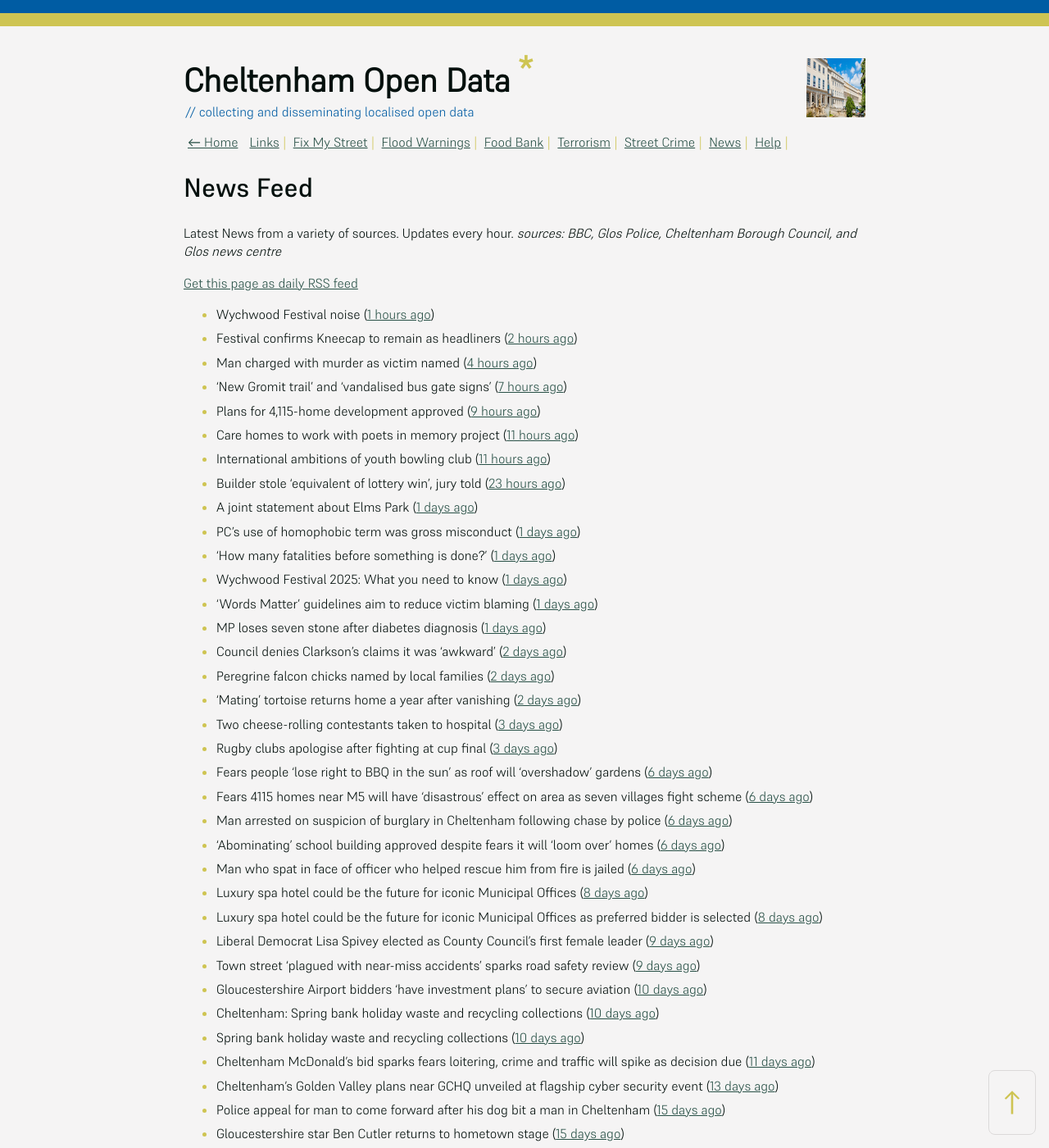
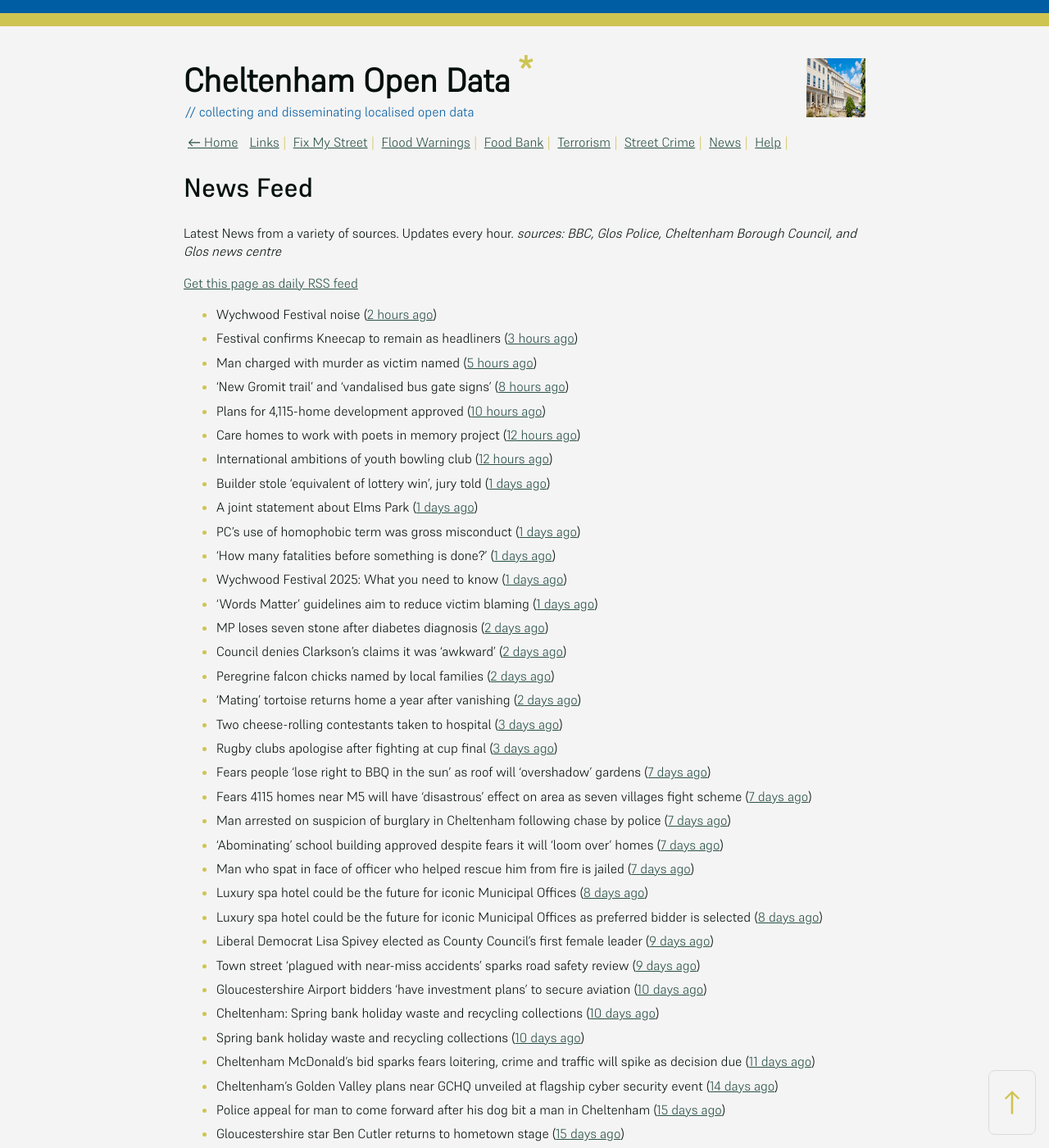
Before and after one commit to mat-0/cheltenham-open-data, a Jekyll site: the page built from _pages/news.md, in a window 1280 px wide and 1400 px high. Shown: the whole window at 82% size. Built offline with Jekyll 4.4.1, drawn with Linux system fonts in a browser that asks for light colours; some of the changed text lies outside the part shown.

Commit message:
Updated 2025-05-30 17:57:58

```diff
--- a/_pages/news.md
+++ b/_pages/news.md
@@ -12,30 +12,30 @@ _sources: BBC, Glos Police, Cheltenham Borough Council, and Glos news centre_
 [Get this page as daily RSS feed](/daily.rss)
 
 <!-- news_marker starts -->
-- Wychwood Festival noise ([1 hours ago](https://www.cheltenham.gov.uk/news/article/3016/wychwood_festival_noise))
-- Festival confirms Kneecap to remain as headliners ([2 hours ago](https://www.bbc.com/news/articles/clyg54e88jmo))
-- Man charged with murder as victim named ([4 hours ago](https://www.bbc.com/news/articles/ce80685p13no))
-- 'New Gromit trail' and 'vandalised bus gate signs' ([7 hours ago](https://www.bbc.com/news/articles/cpd46d4ndxdo))
-- Plans for 4,115-home development approved ([9 hours ago](https://www.bbc.com/news/articles/c8xgd99grk5o))
-- Care homes to work with poets in memory project ([11 hours ago](https://www.bbc.com/news/articles/ceqgg39e97zo))
-- International ambitions of youth bowling club ([11 hours ago](https://www.bbc.com/news/articles/c628gye549qo))
-- Builder stole 'equivalent of lottery win', jury told ([23 hours ago](https://www.bbc.com/news/articles/ckgqkx137nno))
+- Wychwood Festival noise ([2 hours ago](https://www.cheltenham.gov.uk/news/article/3016/wychwood_festival_noise))
+- Festival confirms Kneecap to remain as headliners ([3 hours ago](https://www.bbc.com/news/articles/clyg54e88jmo))
+- Man charged with murder as victim named ([5 hours ago](https://www.bbc.com/news/articles/ce80685p13no))
+- 'New Gromit trail' and 'vandalised bus gate signs' ([8 hours ago](https://www.bbc.com/news/articles/cpd46d4ndxdo))
+- Plans for 4,115-home development approved ([10 hours ago](https://www.bbc.com/news/articles/c8xgd99grk5o))
+- Care homes to work with poets in memory project ([12 hours ago](https://www.bbc.com/news/articles/ceqgg39e97zo))
+- International ambitions of youth bowling club ([12 hours ago](https://www.bbc.com/news/articles/c628gye549qo))
+- Builder stole 'equivalent of lottery win', jury told ([1 days ago](https://www.bbc.com/news/articles/ckgqkx137nno))
 - A joint statement about Elms Park ([1 days ago](https://www.cheltenham.gov.uk/news/article/3015/a_joint_statement_about_elms_park))
 - PC's use of homophobic term was gross misconduct ([1 days ago](https://www.bbc.com/news/articles/c9wg7dg84zqo))
 - 'How many fatalities before something is done?' ([1 days ago](https://www.bbc.com/news/articles/cx2x38v91e3o))
 - Wychwood Festival 2025: What you need to know ([1 days ago](https://www.bbc.com/news/articles/cj421ndnd58o))
 - 'Words Matter' guidelines aim to reduce victim blaming ([1 days ago](https://www.bbc.com/news/articles/cq85zz2v009o))
-- MP loses seven stone after diabetes diagnosis ([1 days ago](https://www.bbc.com/news/articles/cy75e7n4ey7o))
+- MP loses seven stone after diabetes diagnosis ([2 days ago](https://www.bbc.com/news/articles/cy75e7n4ey7o))
 - Council denies Clarkson's claims it was 'awkward' ([2 days ago](https://www.bbc.com/news/articles/cp3ql38yk11o))
 - Peregrine falcon chicks named by local families ([2 days ago](https://www.bbc.com/news/articles/cdr5zgderx1o))
 - 'Mating' tortoise returns home a year after vanishing ([2 days ago](https://www.bbc.com/news/articles/c5yqgwzg5pzo))
 - Two cheese-rolling contestants taken to hospital ([3 days ago](https://www.bbc.com/news/articles/cgkdz3zv5nno))
 - Rugby clubs apologise after fighting at cup final ([3 days ago](https://www.bbc.com/news/articles/cdj9rgjjx8zo))
-- Fears people ‘lose right to BBQ in the sun’ as roof will ‘overshadow’ gardens ([6 days ago](https://gloucesternewscentre.co.uk/fears-people-lose-right-to-bbq-in-the-sun-as-roof-will-overshadow-gardens/))
-- Fears 4115 homes near M5 will have ‘disastrous’ effect on area as seven villages fight scheme ([6 days ago](https://gloucesternewscentre.co.uk/fears-4115-homes-near-m5-will-have-disastrous-effect-on-area-as-seven-villages-fight-scheme/))
-- Man arrested on suspicion of burglary in Cheltenham following chase by police ([6 days ago](https://gloucesternewscentre.co.uk/man-arrested-on-suspicion-of-burglary-in-cheltenham-following-chase-by-police/))
-- ‘Abominating’ school building approved despite fears it will ‘loom over’ homes ([6 days ago](https://gloucesternewscentre.co.uk/abominating-school-building-approved-despite-fears-it-will-loom-over-homes/))
-- Man who spat in face of officer who helped rescue him from fire is jailed ([6 days ago](https://gloucesternewscentre.co.uk/man-who-spat-in-face-of-officer-who-helped-rescue-him-from-fire-is-jailed/))
+- Fears people ‘lose right to BBQ in the sun’ as roof will ‘overshadow’ gardens ([7 days ago](https://gloucesternewscentre.co.uk/fears-people-lose-right-to-bbq-in-the-sun-as-roof-will-overshadow-gardens/))
+- Fears 4115 homes near M5 will have ‘disastrous’ effect on area as seven villages fight scheme ([7 days ago](https://gloucesternewscentre.co.uk/fears-4115-homes-near-m5-will-have-disastrous-effect-on-area-as-seven-villages-fight-scheme/))
+- Man arrested on suspicion of burglary in Cheltenham following chase by police ([7 days ago](https://gloucesternewscentre.co.uk/man-arrested-on-suspicion-of-burglary-in-cheltenham-following-chase-by-police/))
+- ‘Abominating’ school building approved despite fears it will ‘loom over’ homes ([7 days ago](https://gloucesternewscentre.co.uk/abominating-school-building-approved-despite-fears-it-will-loom-over-homes/))
+- Man who spat in face of officer who helped rescue him from fire is jailed ([7 days ago](https://gloucesternewscentre.co.uk/man-who-spat-in-face-of-officer-who-helped-rescue-him-from-fire-is-jailed/))
 - Luxury spa hotel could be the future for iconic Municipal Offices ([8 days ago](https://gloucesternewscentre.co.uk/luxury-spa-hotel-could-be-the-future-for-iconic-municipal-offices/))
 - Luxury spa hotel could be the future for iconic Municipal Offices as preferred bidder is selected ([8 days ago](https://www.cheltenham.gov.uk/news/article/3014/luxury_spa_hotel_could_be_the_future_for_iconic_municipal_offices_as_preferred_bidder_is_selected))
 - Liberal Democrat Lisa Spivey elected as County Council’s first female leader ([9 days ago](https://gloucesternewscentre.co.uk/liberal-democrat-lisa-spivey-elected-as-county-councils-first-female-leader/))
@@ -44,7 +44,7 @@ _sources: BBC, Glos Police, Cheltenham Borough Council, and Glos news centre_
 - Cheltenham: Spring bank holiday waste and recycling collections ([10 days ago](https://gloucesternewscentre.co.uk/cheltenham-spring-bank-holiday-waste-and-recycling-collections/))
 - Spring bank holiday waste and recycling collections ([10 days ago](https://www.cheltenham.gov.uk/news/article/3013/spring_bank_holiday_waste_and_recycling_collections))
 - Cheltenham McDonald’s bid sparks fears loitering, crime and traffic will spike as decision due ([11 days ago](https://gloucesternewscentre.co.uk/cheltenham-mcdonalds-bid-sparks-fears-loitering-crime-and-traffic-will-spike-as-decision-due/))
-- Cheltenham’s Golden Valley plans near GCHQ unveiled at flagship cyber security event ([13 days ago](https://gloucesternewscentre.co.uk/cheltenhams-golden-valley-plans-near-gchq-unveiled-at-flagship-cyber-security-event/))
+- Cheltenham’s Golden Valley plans near GCHQ unveiled at flagship cyber security event ([14 days ago](https://gloucesternewscentre.co.uk/cheltenhams-golden-valley-plans-near-gchq-unveiled-at-flagship-cyber-security-event/))
 - Police appeal for man to come forward after his dog bit a man in Cheltenham ([15 days ago](https://gloucesternewscentre.co.uk/police-appeal-for-man-to-come-forward-after-his-dog-bit-a-man-in-cheltenham/))
 - Gloucestershire star Ben Cutler returns to hometown stage ([15 days ago](https://gloucesternewscentre.co.uk/gloucestershire-star-ben-cutler-returns-to-hometown-stage/))
 - Case against Cheltenham man in relation to fox hunting stopped ([15 days ago](https://gloucesternewscentre.co.uk/case-against-cheltenham-man-in-relation-to-fox-hunting-stopped/))
```
Also changed, not shown: other parts of _pages/news.md (+1 -1 lines), _data/flood.json (+5 -48 lines), index.md (+4 -4 lines).
